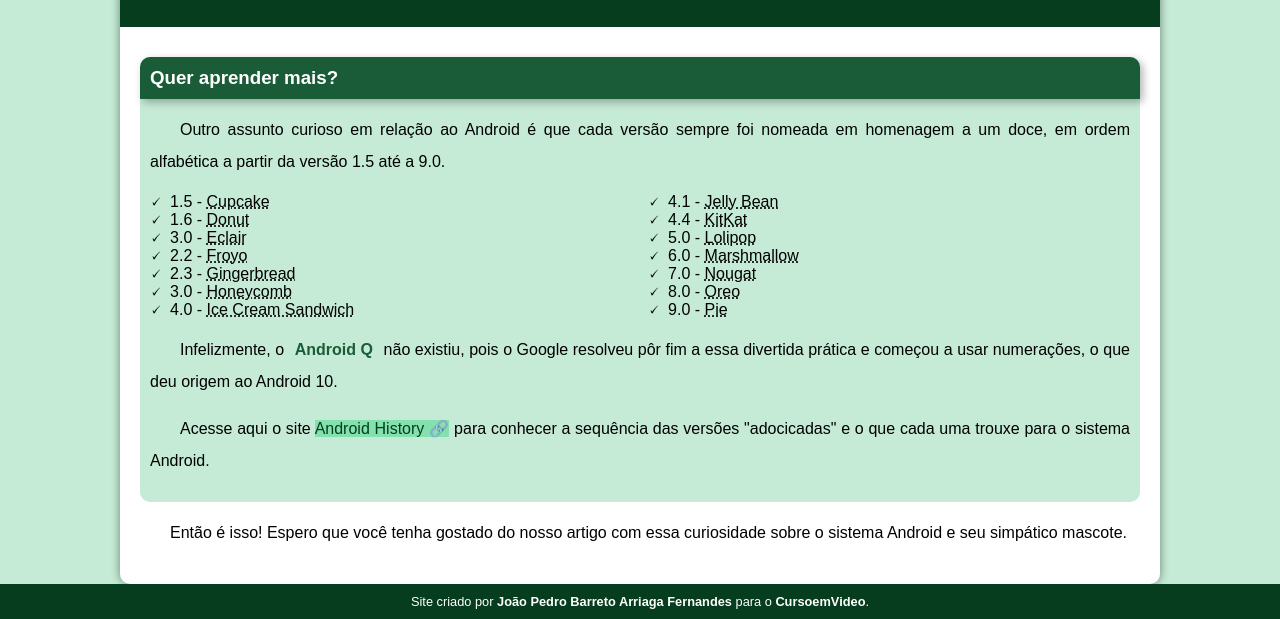
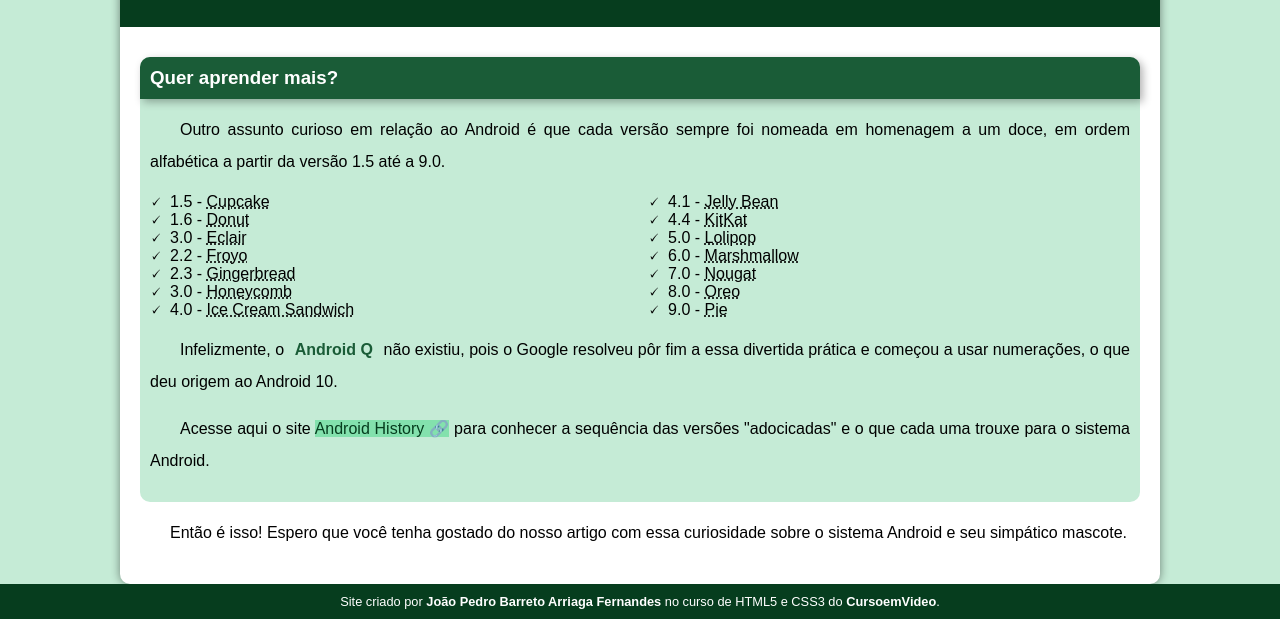
Before and after one commit to JoaoPedroArriaga/projeto-android, a plain HTML site: page index.html in a window 1280 px wide. Shown: the part 2372-2991 px from the top of the page. Drawn offline with Linux system fonts and the light colour scheme.

Commit message:
Update index.html

```diff
--- a/index.html
+++ b/index.html
@@ -107,7 +107,7 @@
     </main>
     <footer>
         <p>
-            Site criado por <a href="https://joaopedroarriaga.github.io">João Pedro Barreto Arriaga Fernandes</a> para o <a href="https://www.youtube.com/cursoemvideo">CursoemVideo</a>.
+            Site criado por <a href="https://joaopedroarriaga.github.io">João Pedro Barreto Arriaga Fernandes</a> no curso de HTML5 e CSS3 do <a href="https://www.youtube.com/cursoemvideo">CursoemVideo</a>.
         </p>
     </footer>
 </body>
```
